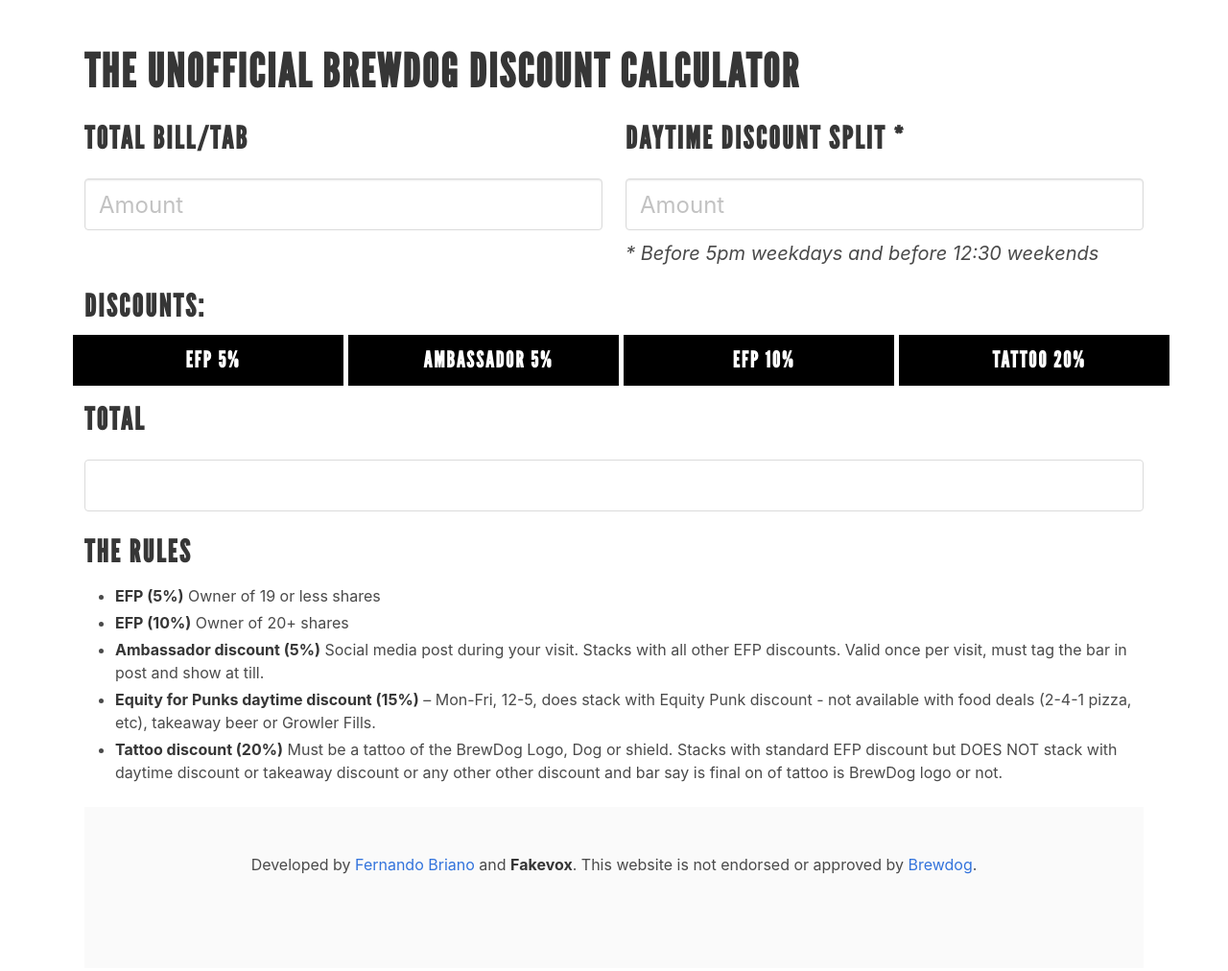
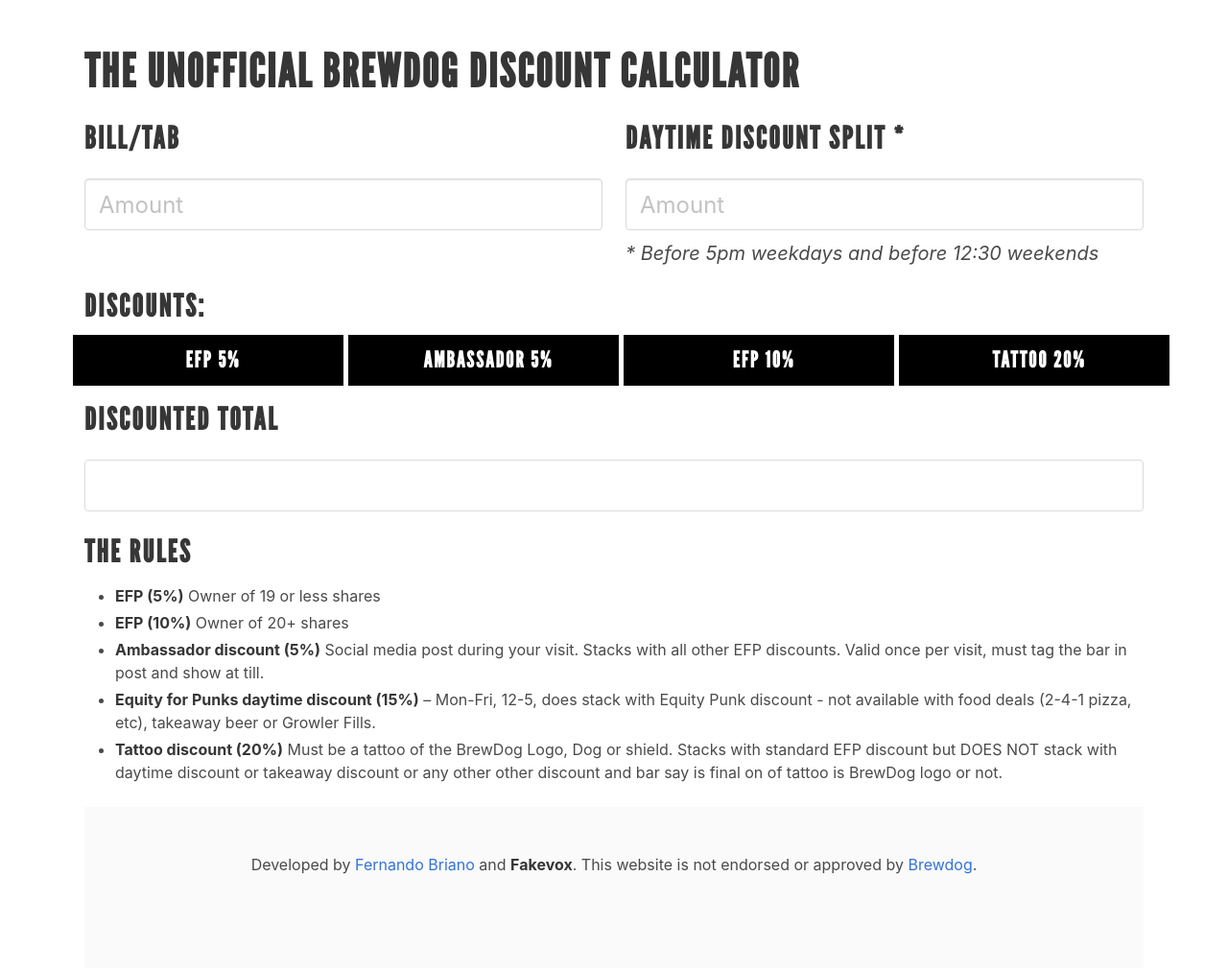
Before and after one commit to picandocodigo/efp_discount, a website: page index.html in a window 1280 px wide. Shown: the whole page at 96% size. Drawn offline with nearby package versions, Linux system fonts and the light colour scheme.

Commit message:
Change wording

```diff
--- a/index.html
+++ b/index.html
@@ -28,7 +28,7 @@
 
       <div class="columns">
         <div class="column">
-          <h2 class="title is-3">Total Bill/Tab</h2>
+          <h2 class="title is-3">Bill/Tab</h2>
           <div class="field">
             <div class="control">
               <input class="input is-large" type="number" placeholder="Amount" id="amount">
@@ -76,7 +76,7 @@
 
       <div class="columns">
         <div class="column">
-          <h3 class="title is-3">Total</h3>
+          <h3 class="title is-3">Discounted Total</h3>
           <div class="field">
             <div class="control">
               <input class="input is-large" type="text" placeholder="" id="discounted" readonly>
```
